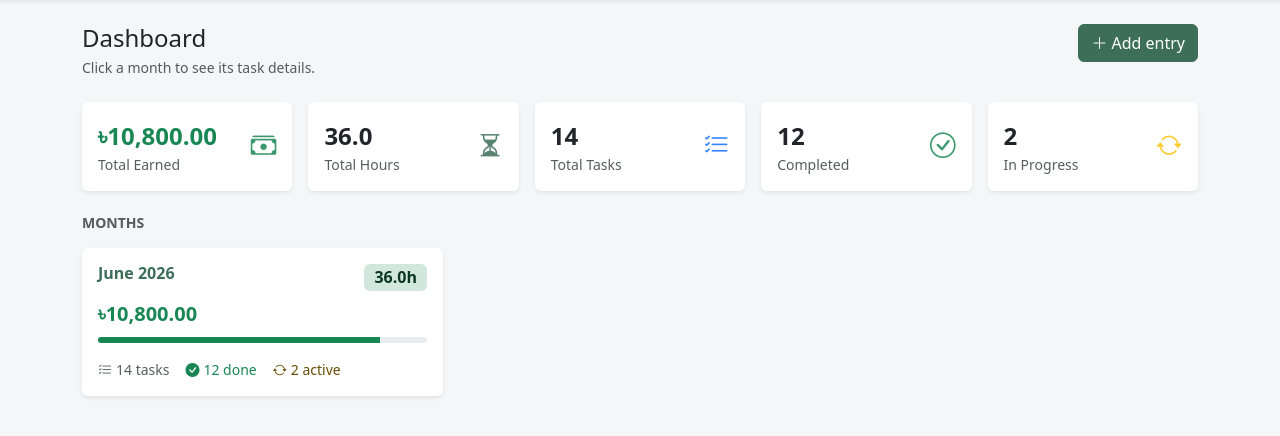
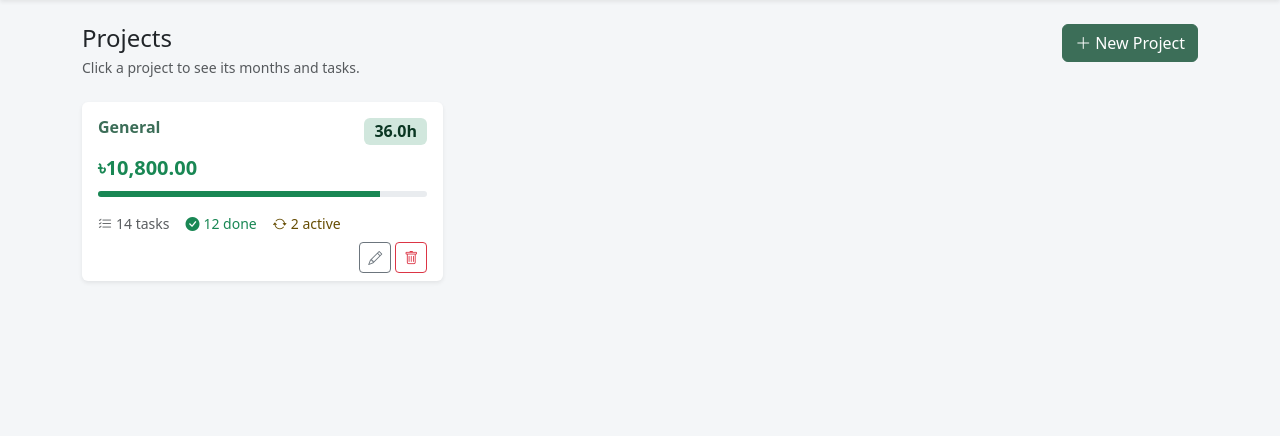
Before and after one commit to Muazzeem/time-management-app, a Flask app: page / in a window 1280 px wide. Shown: the part 56-492 px from the top of the page. Run offline with Flask 3, Linux system fonts and the light colour scheme; data comes from the database, SQL or seed files in the repository.

Commit message:
Add Projects as a top-level layer above months
Projects > Months > Tasks hierarchy. Adds a projects table with
cascade-delete to entries, migrates existing data into a default
'General' project, and adds create/rename/delete for projects.

```diff
--- a/app.py
+++ b/app.py
@@ -15,6 +15,7 @@ STATUSES = ["Not Started", "In Progress", "Completed", "Blocked"]
 SORT_COLUMNS = {"date": "date", "task": "task", "hours": "hours", "status": "status"}
 MONTH_KEY_RE = re.compile(r"^\d{4}-\d{2}$")
 DEFAULT_HOURLY_RATE = 300.0
+DEFAULT_PROJECT_NAME = "General"
 CURRENCY_SYMBOL = "৳"
 
 BRAND_RGB = (60, 110, 88)
@@ -47,6 +48,7 @@ def get_db():
     if "db" not in g:
         g.db = sqlite3.connect(DB_PATH)
         g.db.row_factory = sqlite3.Row
+        g.db.execute("PRAGMA foreign_keys = ON")
     return g.db
 
 
@@ -59,6 +61,18 @@ def close_db(exception=None):
 
 def init_db():
     db = sqlite3.connect(DB_PATH)
+    db.row_factory = sqlite3.Row
+    db.execute("PRAGMA foreign_keys = ON")
+
+    db.execute(
+        """
+        CREATE TABLE IF NOT EXISTS projects (
+            id INTEGER PRIMARY KEY AUTOINCREMENT,
+            name TEXT NOT NULL,
+            created_at TEXT NOT NULL DEFAULT (datetime('now'))
+        )
+        """
+    )
     db.execute(
         """
         CREATE TABLE IF NOT EXISTS entries (
@@ -78,25 +92,59 @@ def init_db():
         )
         """
     )
-    count = db.execute("SELECT COUNT(*) FROM entries").fetchone()[0]
-    if count == 0:
+
+    # Migrate entries tables that predate the project_id column.
+    columns = {row["name"] for row in db.execute("PRAGMA table_info(entries)")}
+    if "project_id" not in columns:
+        db.execute(
+            "ALTER TABLE entries ADD COLUMN project_id "
+            "INTEGER REFERENCES projects(id) ON DELETE CASCADE"
+        )
+
+    if db.execute("SELECT COUNT(*) FROM projects").fetchone()[0] == 0:
+        cur = db.execute("INSERT INTO projects (name) VALUES (?)", (DEFAULT_PROJECT_NAME,))
+        default_project_id = cur.lastrowid
+    else:
+        default_project_id = db.execute("SELECT id FROM projects ORDER BY id LIMIT 1").fetchone()[0]
+
+    db.execute(
+        "UPDATE entries SET project_id = ? WHERE project_id IS NULL",
+        (default_project_id,),
+    )
+
+    if db.execute("SELECT COUNT(*) FROM entries").fetchone()[0] == 0:
         db.executemany(
-            "INSERT INTO entries (date, task, hours, status) VALUES (?, ?, ?, ?)",
-            SEED_ENTRIES,
+            "INSERT INTO entries (project_id, date, task, hours, status) VALUES (?, ?, ?, ?, ?)",
+            [(default_project_id, *entry) for entry in SEED_ENTRIES],
         )
+
     if db.execute("SELECT COUNT(*) FROM settings").fetchone()[0] == 0:
         db.execute(
             "INSERT INTO settings (id, hourly_rate) VALUES (1, ?)",
             (DEFAULT_HOURLY_RATE,),
         )
+
     db.commit()
     db.close()
+
+
+def get_project_or_404(project_id):
+    db = get_db()
+    project = db.execute("SELECT * FROM projects WHERE id = ?", (project_id,)).fetchone()
+    if project is None:
+        abort(404)
+    return project
 
 
 def get_hourly_rate():
     db = get_db()
     row = db.execute("SELECT hourly_rate FROM settings WHERE id = 1").fetchone()
     return row["hourly_rate"] if row else DEFAULT_HOURLY_RATE
+
+
+def _slugify(text):
+    slug = re.sub(r"[^a-z0-9]+", "-", text.lower()).strip("-")
+    return slug or "project"
 
 
 @app.template_filter("currency")
@@ -193,7 +241,59 @@ def build_month_pdf(label, rows, total_hours, total_tasks, completed, in_progres
 @app.route("/")
 def index():
     db = get_db()
-    rows = db.execute("SELECT * FROM entries ORDER BY date ASC").fetchall()
+    projects = db.execute(
+        """
+        SELECT p.id, p.name,
+               COALESCE(SUM(e.hours), 0) AS total_hours,
+               COUNT(e.id) AS total_tasks,
+               SUM(CASE WHEN e.status = 'Completed' THEN 1 ELSE 0 END) AS completed,
+               SUM(CASE WHEN e.status = 'In Progress' THEN 1 ELSE 0 END) AS in_progress
+        FROM projects p
+        LEFT JOIN entries e ON e.project_id = p.id
+        GROUP BY p.id
+        ORDER BY p.id DESC
+        """
+    ).fetchall()
+    return render_template("projects.html", projects=projects)
+
+
+@app.route("/projects/add", methods=["POST"])
+def add_project():
+    name = (request.form.get("name") or "").strip()
+    if name:
+        db = get_db()
+        db.execute("INSERT INTO projects (name) VALUES (?)", (name,))
+        db.commit()
+    return redirect(url_for("index"))
+
+
+@app.route("/projects/<int:project_id>/rename", methods=["POST"])
+def rename_project(project_id):
+    get_project_or_404(project_id)
+    name = (request.form.get("name") or "").strip()
+    if name:
+        db = get_db()
+        db.execute("UPDATE projects SET name = ? WHERE id = ?", (name, project_id))
+        db.commit()
+    return redirect(url_for("index"))
+
+
+@app.route("/projects/<int:project_id>/delete", methods=["POST"])
+def delete_project(project_id):
+    get_project_or_404(project_id)
+    db = get_db()
+    db.execute("DELETE FROM projects WHERE id = ?", (project_id,))
+    db.commit()
+    return redirect(url_for("index"))
+
+
+@app.route("/projects/<int:project_id>")
+def project_dashboard(project_id):
+    project = get_project_or_404(project_id)
+    db = get_db()
+    rows = db.execute(
+        "SELECT * FROM entries WHERE project_id = ? ORDER BY date ASC", (project_id,)
+    ).fetchall()
     rate = get_hourly_rate()
 
     groups = {}
@@ -216,7 +316,8 @@ def index():
 
     total_hours = sum(r["hours"] for r in rows)
     return render_template(
-        "index.html",
+        "project.html",
+        project=project,
         month_summaries=month_summaries,
         total_hours=total_hours,
         total_amount=total_hours * rate,
@@ -228,8 +329,9 @@ def index():
     )
 
 
-@app.route("/month/<key>")
-def month_detail(key):
+@app.route("/projects/<int:project_id>/month/<key>")
+def month_detail(project_id, key):
+    project = get_project_or_404(project_id)
     if not MONTH_KEY_RE.match(key):
         abort(404)
     try:
@@ -246,8 +348,9 @@ def month_detail(key):
 
     db = get_db()
     rows = db.execute(
-        f"SELECT * FROM entries WHERE date LIKE ? ORDER BY {SORT_COLUMNS[sort]} {direction}",
-        (f"{key}-%",),
+        f"SELECT * FROM entries WHERE project_id = ? AND date LIKE ? "
+        f"ORDER BY {SORT_COLUMNS[sort]} {direction}",
+        (project_id, f"{key}-%"),
     ).fetchall()
 
     def next_dir(col):
@@ -256,6 +359,7 @@ def month_detail(key):
     total_hours = sum(r["hours"] for r in rows)
     return render_template(
         "month.html",
+        project=project,
         month_key=key,
         month_label=label,
         rows=rows,
@@ -272,8 +376,9 @@ def month_detail(key):
     )
 
 
-@app.route("/month/<key>/download")
-def month_download(key):
+@app.route("/projects/<int:project_id>/month/<key>/download")
+def month_download(project_id, key):
+    project = get_project_or_404(project_id)
     if not MONTH_KEY_RE.match(key):
         abort(404)
     try:
@@ -283,12 +388,12 @@ def month_download(key):
 
     db = get_db()
     rows = db.execute(
-        "SELECT * FROM entries WHERE date LIKE ? ORDER BY date ASC",
-        (f"{key}-%",),
+        "SELECT * FROM entries WHERE project_id = ? AND date LIKE ? ORDER BY date ASC",
+        (project_id, f"{key}-%"),
     ).fetchall()
 
     pdf_bytes = build_month_pdf(
-        label,
+        f"{project['name']} - {label}",
         rows,
         total_hours=sum(r["hours"] for r in rows),
         total_tasks=len(rows),
@@ -297,11 +402,12 @@ def month_download(key):
         rate=get_hourly_rate(),
     )
 
+    slug = _slugify(project["name"])
     return send_file(
         BytesIO(pdf_bytes),
         mimetype="application/pdf",
         as_attachment=True,
-        download_name=f"time-report-{key}.pdf",
+        download_name=f"time-report-{slug}-{key}.pdf",
     )
 
 
@@ -319,12 +425,14 @@ def update_rate():
     return _redirect_next()
 
 
-@app.route("/entries/add", methods=["POST"])
-def add_entry():
+@app.route("/projects/<int:project_id>/entries/add", methods=["POST"])
+def add_entry(project_id):
+    get_project_or_404(project_id)
     db = get_db()
     db.execute(
-        "INSERT INTO entries (date, task, hours, status) VALUES (?, ?, ?, ?)",
+        "INSERT INTO entries (project_id, date, task, hours, status) VALUES (?, ?, ?, ?, ?)",
         (
+            project_id,
             request.form["date"],
             request.form["task"],
             float(request.form.get("hours") or 0),
--- a/templates/index.html
+++ b/templates/project.html
@@ -1,10 +1,17 @@
 {% extends "base.html" %}
-{% block title %}Dashboard — Time Tracker{% endblock %}
+{% block title %}{{ project.name }} — Time Tracker{% endblock %}
 {% block content %}
+
+<nav aria-label="breadcrumb" class="mb-2">
+  <ol class="breadcrumb small">
+    <li class="breadcrumb-item"><a href="{{ url_for('index') }}" class="text-brand text-decoration-none">All projects</a></li>
+    <li class="breadcrumb-item active">{{ project.name }}</li>
+  </ol>
+</nav>
 
 <div class="d-flex justify-content-between align-items-start flex-wrap gap-2 mb-4">
   <div>
-    <h4 class="mb-1">Dashboard</h4>
+    <h4 class="mb-1">{{ project.name }}</h4>
     <div class="text-muted small">Click a month to see its task details.</div>
   </div>
   <button class="btn btn-brand" data-bs-toggle="modal" data-bs-target="#addModal">
@@ -76,7 +83,7 @@
 <div class="row g-3 mb-4">
   {% for m in month_summaries %}
   <div class="col-sm-6 col-lg-4">
-    <a href="{{ url_for('month_detail', key=m.key) }}" class="month-card d-block">
+    <a href="{{ url_for('month_detail', project_id=project.id, key=m.key) }}" class="month-card d-block">
       <div class="card border-0 shadow-sm h-100">
         <div class="card-body">
           <div class="d-flex justify-content-between align-items-start mb-2">
@@ -110,8 +117,8 @@
 <div class="modal fade" id="addModal" tabindex="-1">
   <div class="modal-dialog">
     <div class="modal-content">
-      <form action="{{ url_for('add_entry') }}" method="post">
-        <input type="hidden" name="next" value="{{ url_for('index') }}">
+      <form action="{{ url_for('add_entry', project_id=project.id) }}" method="post">
+        <input type="hidden" name="next" value="{{ url_for('project_dashboard', project_id=project.id) }}">
         <div class="modal-header">
           <h5 class="modal-title"><i class="bi bi-plus-circle me-2 text-brand"></i>Add Time Entry</h5>
           <button type="button" class="btn-close" data-bs-dismiss="modal"></button>
--- /dev/null
+++ b/templates/projects.html
@@ -0,0 +1,140 @@
+{% extends "base.html" %}
+{% block title %}Projects — Time Tracker{% endblock %}
+{% block content %}
+
+<div class="d-flex justify-content-between align-items-start flex-wrap gap-2 mb-4">
+  <div>
+    <h4 class="mb-1">Projects</h4>
+    <div class="text-muted small">Click a project to see its months and tasks.</div>
+  </div>
+  <button class="btn btn-brand" data-bs-toggle="modal" data-bs-target="#addProjectModal">
+    <i class="bi bi-plus-lg me-1"></i>New Project
+  </button>
+</div>
+
+{% if projects %}
+<div class="row g-3 mb-4">
+  {% for p in projects %}
+  <div class="col-sm-6 col-lg-4">
+    <div class="card project-card border-0 shadow-sm h-100 position-relative">
+      <a href="{{ url_for('project_dashboard', project_id=p.id) }}" class="stretched-link"></a>
+      <div class="card-body pb-0">
+        <div class="d-flex justify-content-between align-items-start mb-2">
+          <h6 class="card-title text-brand fw-bold mb-0">{{ p.name }}</h6>
+          <span class="badge bg-success-subtle text-success-emphasis fs-6">{{ p.total_hours }}h</span>
+        </div>
+        <div class="fs-5 fw-bold text-success mb-2">{{ (p.total_hours * hourly_rate) | currency }}</div>
+        <div class="progress mb-3" style="height: 6px;">
+          {% set pct = (p.completed / p.total_tasks * 100) if p.total_tasks else 0 %}
+          <div class="progress-bar bg-success" style="width: {{ pct }}%"></div>
+        </div>
+        <div class="d-flex gap-3 flex-wrap small text-muted">
+          <span><i class="bi bi-list-check me-1"></i>{{ p.total_tasks }} tasks</span>
+          <span class="text-success"><i class="bi bi-check-circle-fill me-1"></i>{{ p.completed }} done</span>
+          {% if p.in_progress %}<span class="text-warning-emphasis"><i class="bi bi-arrow-repeat me-1"></i>{{ p.in_progress }} active</span>{% endif %}
+        </div>
+      </div>
+      <div class="card-footer bg-transparent border-0 pt-2 position-relative text-end" style="z-index: 2;">
+        <button type="button" class="btn btn-sm btn-outline-secondary rename-project-btn" data-id="{{ p.id }}" data-name="{{ p.name }}" title="Rename">
+          <i class="bi bi-pencil"></i>
+        </button>
+        <button type="button" class="btn btn-sm btn-outline-danger delete-project-btn" data-id="{{ p.id }}" data-name="{{ p.name }}" title="Delete">
+          <i class="bi bi-trash"></i>
+        </button>
+      </div>
+    </div>
+  </div>
+  {% endfor %}
+</div>
+{% else %}
+<div class="alert alert-light border text-center text-muted py-5">
+  <i class="bi bi-kanban fs-1 d-block mb-2"></i>
+  No projects yet — create one to start tracking time.
+</div>
+{% endif %}
+
+<!-- Add Project Modal -->
+<div class="modal fade" id="addProjectModal" tabindex="-1">
+  <div class="modal-dialog">
+    <div class="modal-content">
+      <form action="{{ url_for('add_project') }}" method="post">
+        <div class="modal-header">
+          <h5 class="modal-title"><i class="bi bi-kanban me-2 text-brand"></i>New Project</h5>
+          <button type="button" class="btn-close" data-bs-dismiss="modal"></button>
+        </div>
+        <div class="modal-body">
+          <label class="form-label">Project name</label>
+          <input type="text" name="name" class="form-control" placeholder="e.g. Client Website Redesign" required>
+        </div>
+        <div class="modal-footer">
+          <button type="button" class="btn btn-outline-secondary" data-bs-dismiss="modal">Cancel</button>
+          <button type="submit" class="btn btn-brand">Create Project</button>
+        </div>
+      </form>
+    </div>
+  </div>
+</div>
+
+<!-- Rename Project Modal -->
+<div class="modal fade" id="renameProjectModal" tabindex="-1">
+  <div class="modal-dialog">
+    <div class="modal-content">
+      <form id="renameProjectForm" method="post">
+        <div class="modal-header">
+          <h5 class="modal-title"><i class="bi bi-pencil me-2 text-brand"></i>Rename Project</h5>
+          <button type="button" class="btn-close" data-bs-dismiss="modal"></button>
+        </div>
+        <div class="modal-body">
+          <label class="form-label">Project name</label>
+          <input type="text" name="name" id="renameProjectInput" class="form-control" required>
+        </div>
+        <div class="modal-footer">
+          <button type="button" class="btn btn-outline-secondary" data-bs-dismiss="modal">Cancel</button>
+          <button type="submit" class="btn btn-brand">Save</button>
+        </div>
+      </form>
+    </div>
+  </div>
+</div>
+
+<!-- Delete Project Confirm Modal -->
+<div class="modal fade" id="deleteProjectModal" tabindex="-1">
+  <div class="modal-dialog">
+    <div class="modal-content">
+      <div class="modal-header">
+        <h5 class="modal-title"><i class="bi bi-exclamation-triangle text-danger me-2"></i>Delete project?</h5>
+        <button type="button" class="btn-close" data-bs-dismiss="modal"></button>
+      </div>
+      <div class="modal-body">
+        Are you sure you want to delete "<strong id="deleteProjectName"></strong>"? All of its months and tasks will be deleted too. This can't be undone.
+      </div>
+      <div class="modal-footer">
+        <button type="button" class="btn btn-outline-secondary" data-bs-dismiss="modal">Cancel</button>
+        <form id="deleteProjectForm" method="post">
+          <button type="submit" class="btn btn-danger">Delete</button>
+        </form>
+      </div>
+    </div>
+  </div>
+</div>
+
+{% endblock %}
+
+{% block extra_scripts %}
+<script>
+  document.querySelectorAll('.rename-project-btn').forEach(function (btn) {
+    btn.addEventListener('click', function () {
+      document.getElementById('renameProjectInput').value = this.dataset.name;
+      document.getElementById('renameProjectForm').action = '/projects/' + this.dataset.id + '/rename';
+      new bootstrap.Modal(document.getElementById('renameProjectModal')).show();
+    });
+  });
+  document.querySelectorAll('.delete-project-btn').forEach(function (btn) {
+    btn.addEventListener('click', function () {
+      document.getElementById('deleteProjectName').textContent = this.dataset.name;
+      document.getElementById('deleteProjectForm').action = '/projects/' + this.dataset.id + '/delete';
+      new bootstrap.Modal(document.getElementById('deleteProjectModal')).show();
+    });
+  });
+</script>
+{% endblock %}
```
Also changed, not shown: templates/month.html (+10 -9 lines).
